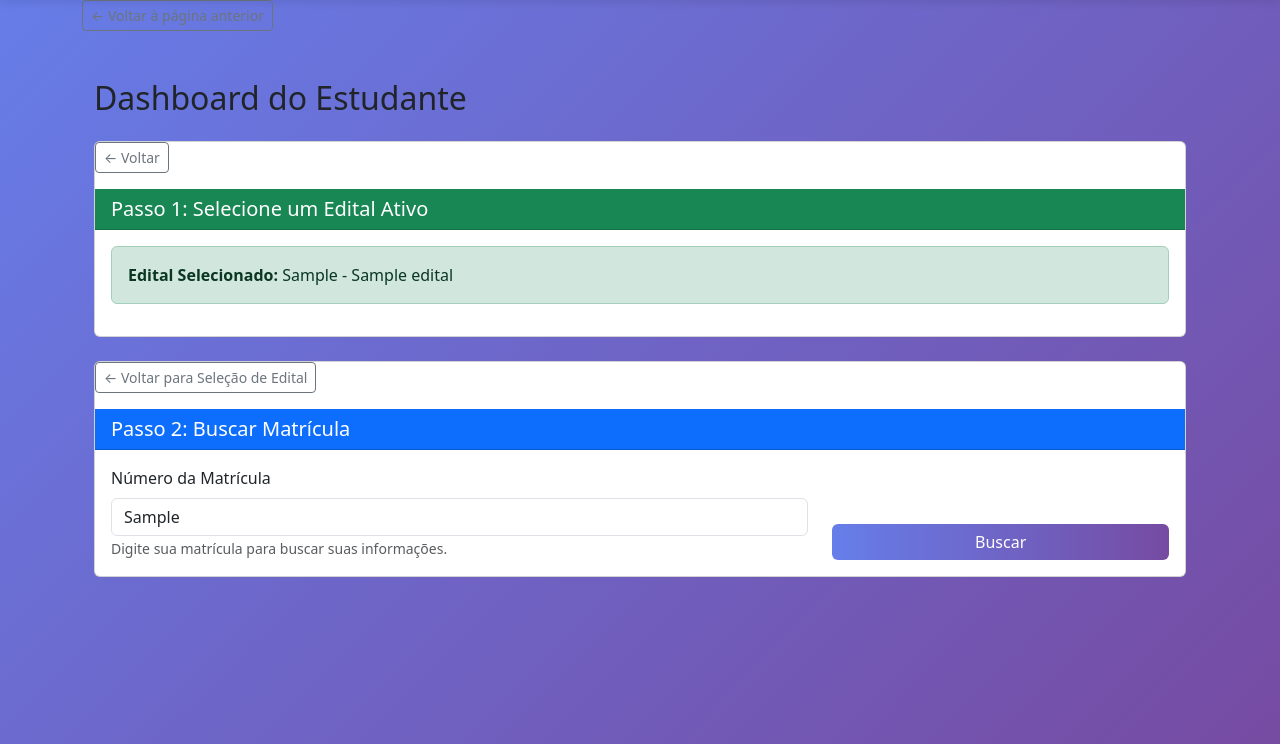
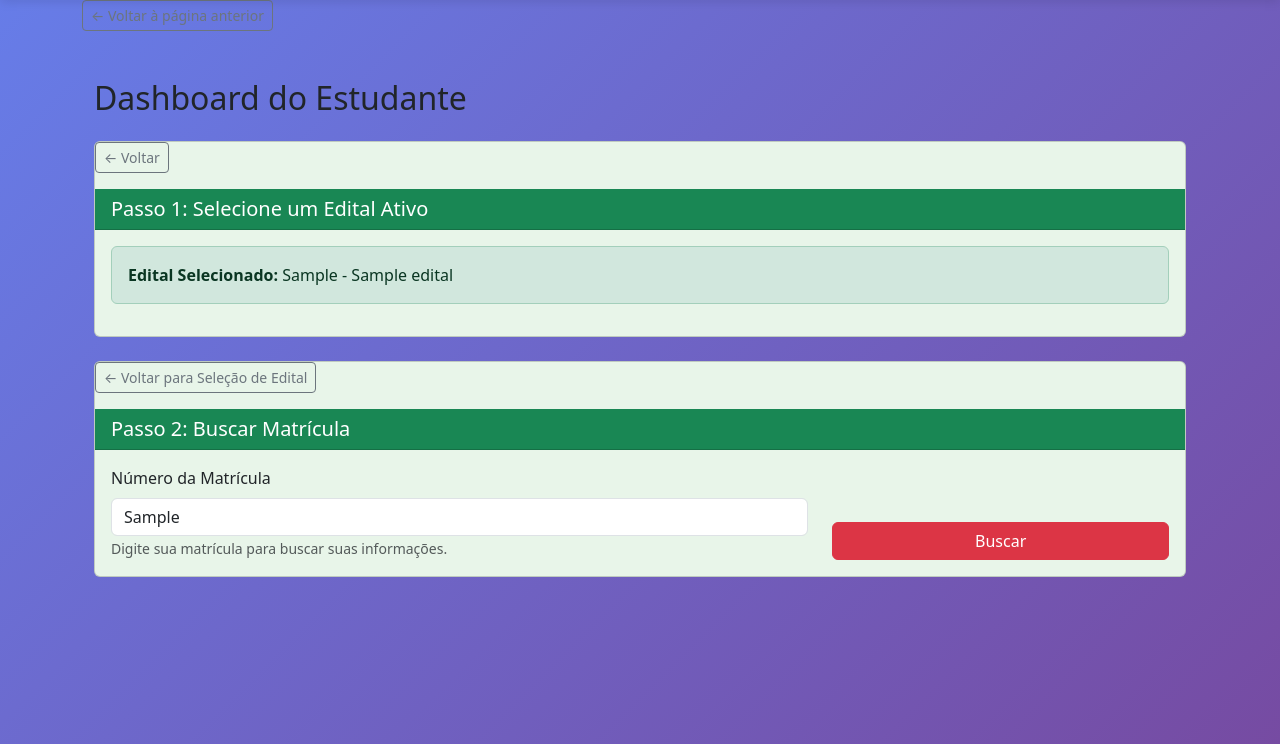
Before and after one commit to qwen-coder-dti-rei-ifpe/refluxo, a Django app: template templates/dashboard/student.html in a window 1280 px wide. Shown: the part 56-800 px from the top of the page. Run offline with Django 5.2, Linux system fonts and the light colour scheme; tables that the repository leaves empty hold one stand-in row (values such as "Sample post"); the template is opened without the code that fills it: values that come from a table or form of the project are taken from there, most other values are stand-ins (such as "Sample title", 1, 10 or a date in 2020); parts of the project's set-up code (start-up, migrations or seed data) failed here and were passed over.

Commit message:
update branch

```diff
--- a/templates/dashboard/student.html
+++ b/templates/dashboard/student.html
@@ -15,7 +15,7 @@
             {% endif %}
 
             <!-- Passo 1: Seleção de Edital Ativo -->
-            <div class="card mb-4">
+            <div class="card mb-4" style="background-color: #e8f5e9;">
                 <div class="d-flex justify-content-between align-items-center mb-3">
                     <a href="javascript:history.back()" class="btn btn-outline-secondary btn-sm">
                         ← Voltar
@@ -59,13 +59,13 @@
 
             <!-- Passo 2: Busca por Matrícula (somente se edital selecionado) -->
             {% if edital %}
-            <div class="card mb-4">
+            <div class="card mb-4" style="background-color: #e8f5e9;">
                 <div class="d-flex justify-content-between align-items-center mb-3">
                     <a href="{% url 'student_dashboard' %}?clear_edital=1" class="btn btn-outline-secondary btn-sm">
                         ← Voltar para Seleção de Edital
                     </a>
                 </div>
-                <div class="card-header bg-primary text-white">
+                <div class="card-header bg-success text-white">
                     <h5 class="mb-0">Passo 2: Buscar Matrícula</h5>
                 </div>
                 <div class="card-body">
@@ -80,7 +80,7 @@
                                 <small class="form-text text-muted">Digite sua matrícula para buscar suas informações.</small>
                             </div>
                             <div class="col-md-4 d-flex align-items-end">
-                                <button type="submit" class="btn btn-primary w-100">Buscar</button>
+                                <button type="submit" class="btn btn-danger w-100">Buscar</button>
                             </div>
                         </div>
                     </form>
@@ -90,7 +90,7 @@
 
             <!-- Informações do Estudante (se encontrado) -->
             {% if matricula_search and not edital %}
-            <div class="card">
+            <div class="card" style="background-color: #e8f5e9;">
                 <div class="d-flex justify-content-between align-items-center mb-3">
                     <a href="{% url 'student_dashboard' %}" class="btn btn-outline-secondary btn-sm">
                         ← Voltar para Seleção de Edital
```
Also changed, not shown: 1 other file.
